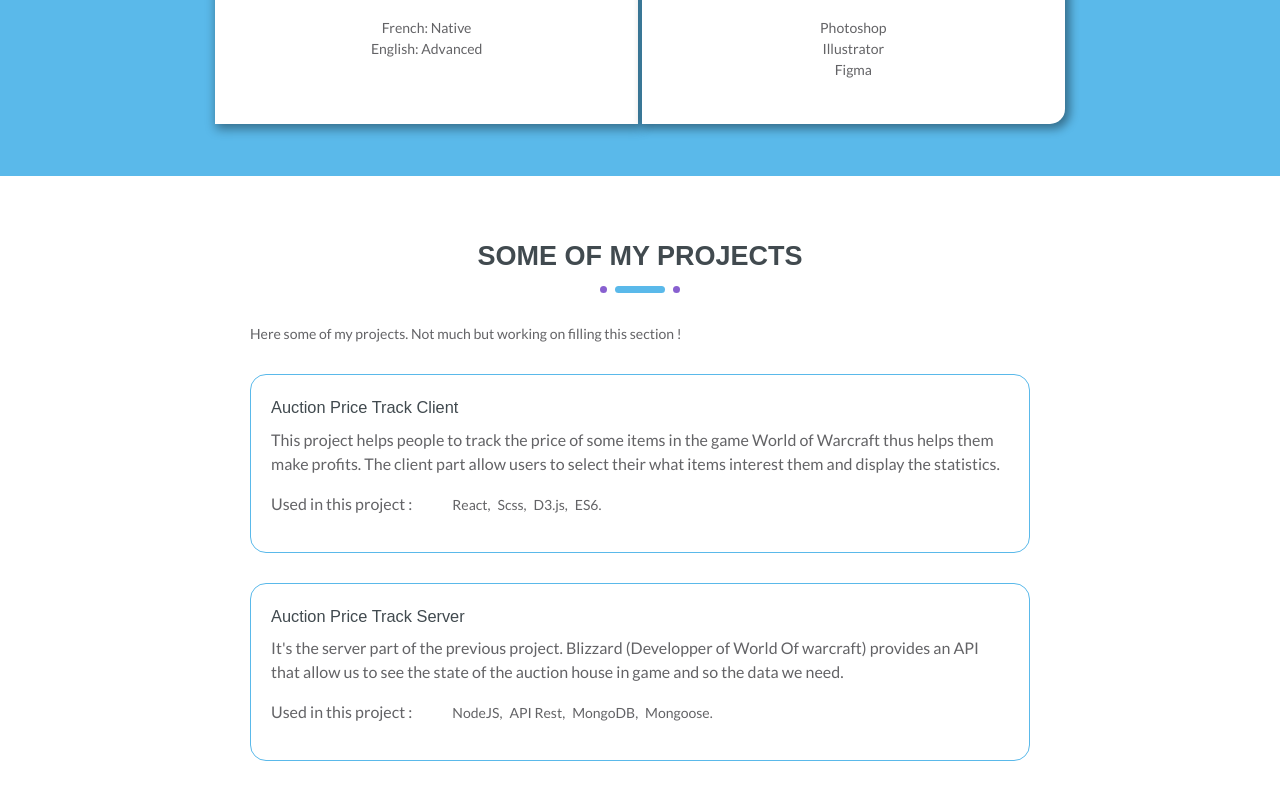
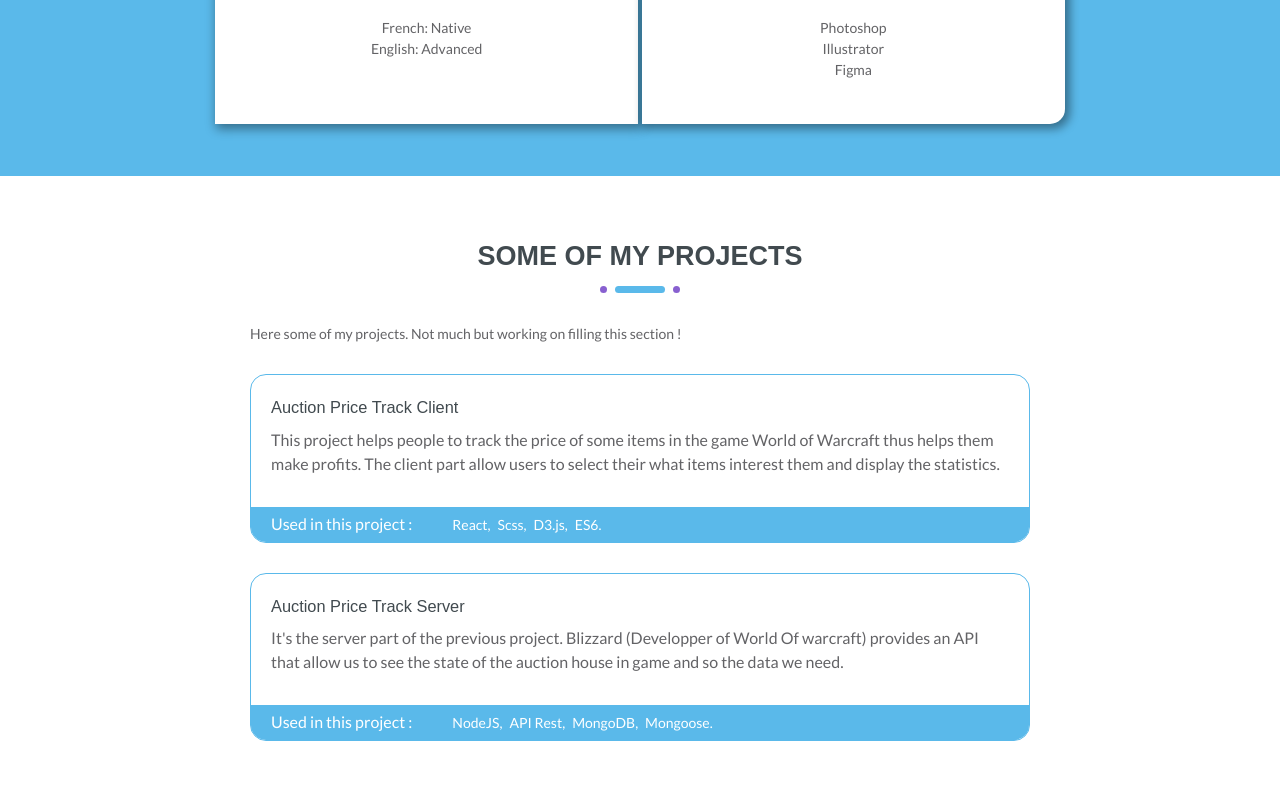
Before and after one commit to ThomasPalamara/React-Resume, a React (Create React App) app: page / in a window 1280 px wide. Shown: the part 2795-3595 px from the top of the page. Built offline with nearby package versions, Linux system fonts and the light colour scheme; a web font is replaced by a local one.

Commit message:
Post animation Project

```diff
--- a/src/css/index.css
+++ b/src/css/index.css
@@ -174,15 +174,26 @@ header {
   border: #5AB9EA 1px solid;
   border-radius: 16px;
   margin: 30px 0;
-  padding: 20px; }
+  padding: 20px;
+  padding-bottom: 50px;
+  overflow: hidden;
+  position: relative; }
 
+#projects .project-tech {
+  background-color: #5AB9EA;
+  color: #fff;
+  margin: -20px;
+  margin-top: 0;
+  padding-top: 5px;
+  padding-left: 20px;
+  position: absolute;
+  bottom: 10px;
+  width: 100%; }
   #projects .project-tech p,
   #projects .project-tech ul,
   #projects .project-tech li {
     display: inline-block; }
-
   #projects .project-tech li:after {
     content: ',\2002'; }
-
   #projects .project-tech li:last-child:after {
     content: '.'; }
--- a/src/css/scss/components/_projects.scss
+++ b/src/css/scss/components/_projects.scss
@@ -4,8 +4,20 @@
         border-radius: 16px;
         margin: 30px 0;
         padding: 20px;
+        padding-bottom: 50px;
+        overflow: hidden;
+        position: relative;
     }
     .project-tech {
+        background-color: $primary;
+        color: #fff;
+        margin: -20px;
+        margin-top: 0;
+        padding-top: 5px;
+        padding-left: 20px;
+        position: absolute;
+        bottom: 10px;
+        width: 100%;
 
         p,
         ul,
```
Lines whose indentation alone changed are shown as unchanged.
